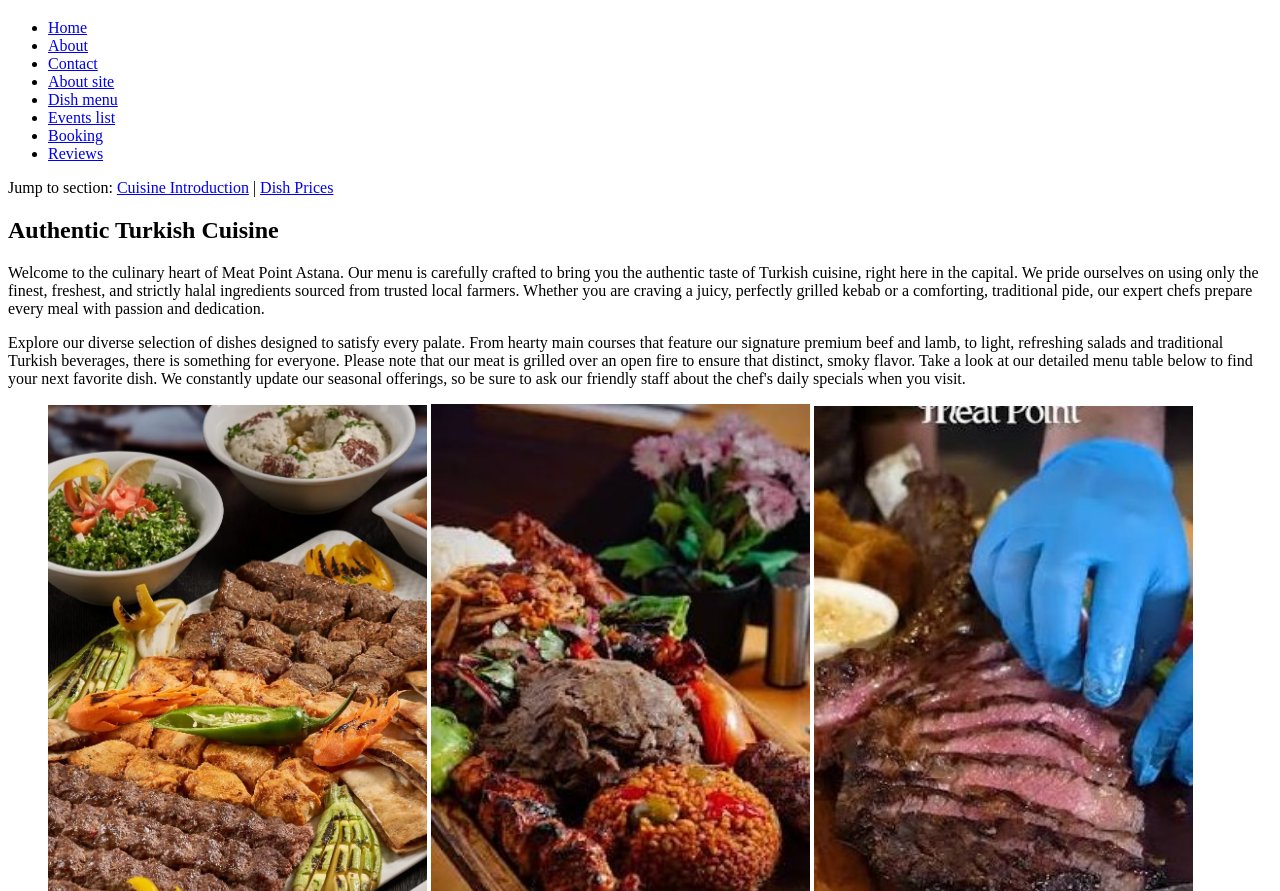
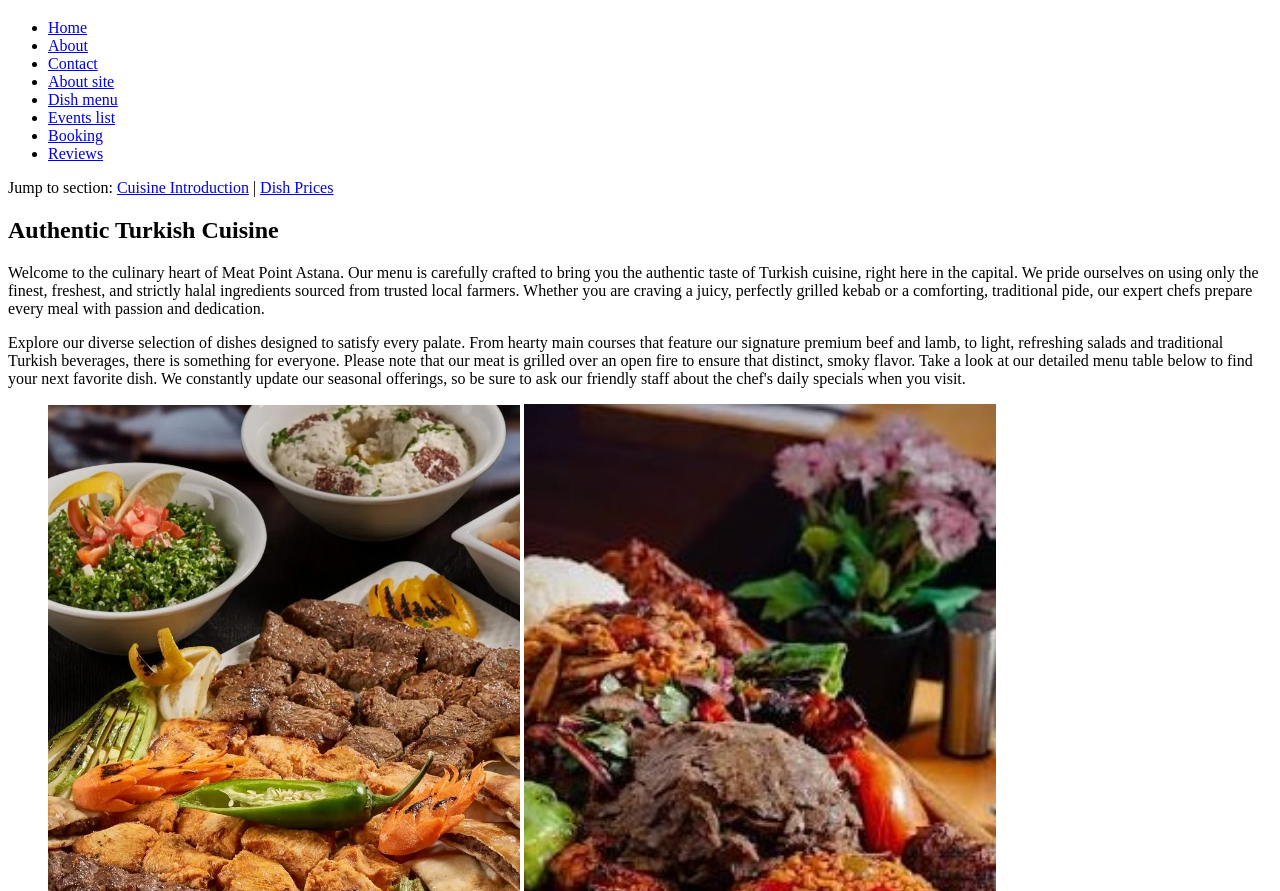
Before and after one commit to Qpzm1212/WEB-project, a plain HTML site: page menu.html in a window 1280 px wide. Shown: the part 61-952 px from the top of the page. Drawn offline with Linux system fonts and the light colour scheme.

Commit message:
refactor: change menu image widths from percentage to fixed pixel values

```diff
--- a/menu.html
+++ b/menu.html
@@ -49,9 +49,9 @@
 
             <figure>
                 <!-- Using percentage width inline to align images horizontally without CSS, as external styling is prohibited by project rules. -->
-                <img src="images/menu1.jpg" alt="Delicious Adana Kebab served on a wooden board" width="32%">
-                <img src="images/menu2.jpg" alt="Juicy Chicken Shish skewered and grilled" width="32%">
-                <img src="images/menu3.jpg" alt="Traditional Turkish Pide with melted cheese" width="32%">
+                <img src="images/menu1.jpg" alt="Delicious Adana Kebab served on a wooden board" width="472">
+                <img src="images/menu2.jpg" alt="Juicy Chicken Shish skewered and grilled" width="472">
+                <img src="images/menu3.jpg" alt="Traditional Turkish Pide with melted cheese" width="472">
                 <figcaption>Our signature Turkish dishes prepared on an open fire</figcaption>
             </figure>
 
```
